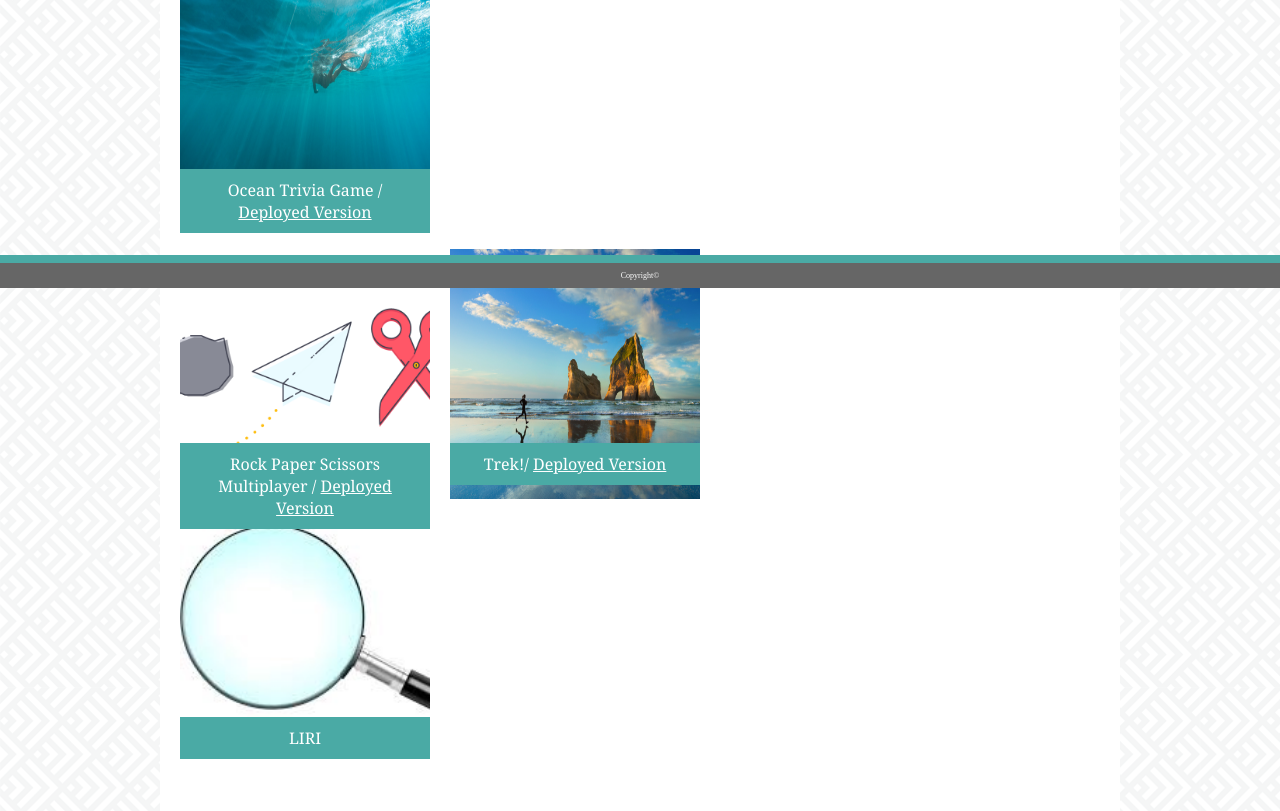
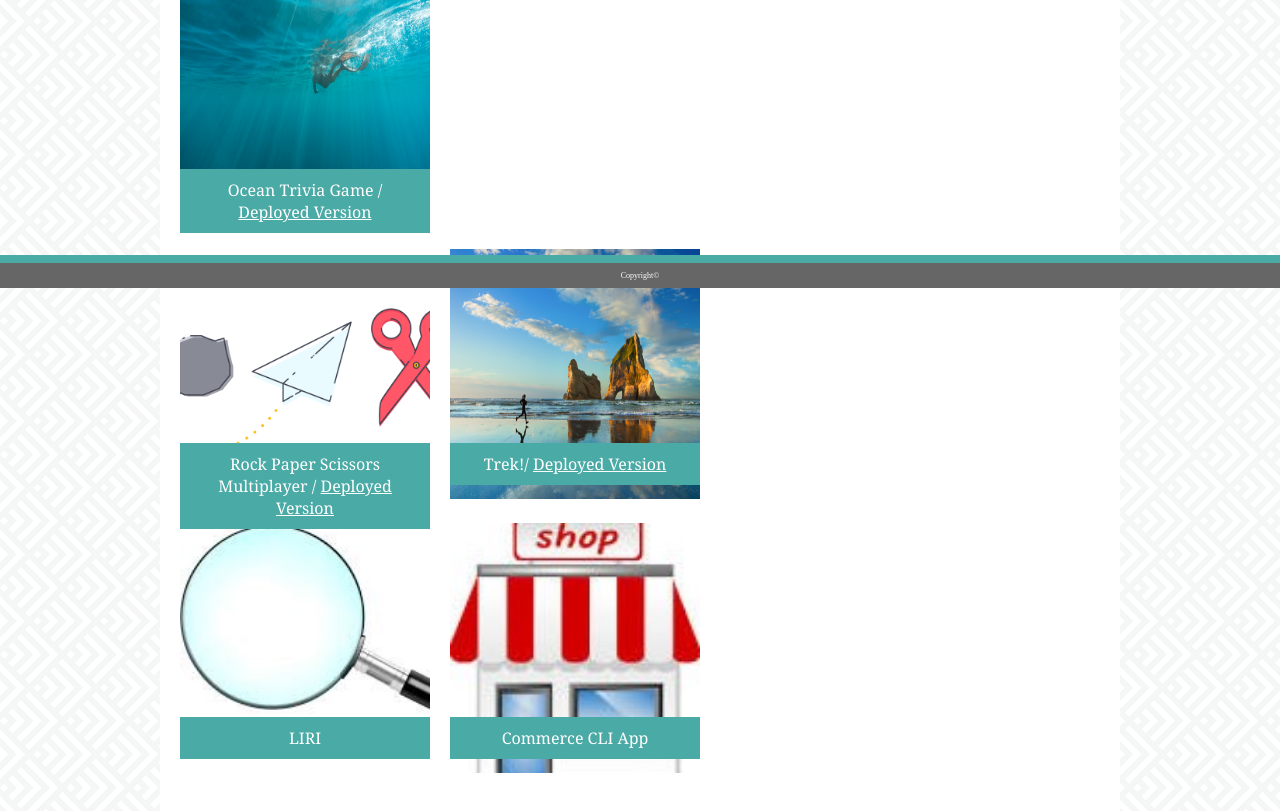
Before and after one commit to benjamintownsend02/Updated-Portfolio, a plain HTML site: page portfolio.html in a window 1280 px wide. Shown: the part 512-1323 px from the top of the page. Drawn offline with Linux system fonts and the light colour scheme.

Commit message:
updated portfolio

```diff
--- a/portfolio.html
+++ b/portfolio.html
@@ -83,6 +83,14 @@
             </div>
             </a>
           </div>
+          <div class="imagecontainer">
+            <a href="https://github.com/benjamintownsend02/Commerce-CLI-App" class="portfoliotext" target="_blank"><img class="portfolioimage" src="assets/images/shop_square.jpg" alt="Commerce CLI App">
+            <div class="textoverlay">
+              <span class="portfoliotext">Commerce CLI App</span>
+              <a href="https://github.com/benjamintownsend02/Commerce-CLI-App" class="portfoliosecondary" target="_blank"></a>
+            </div>
+            </a>
+          </div>
         </div>
       </div>
 
```
Also changed, not shown: assets/images/shop_square.jpg (added).
